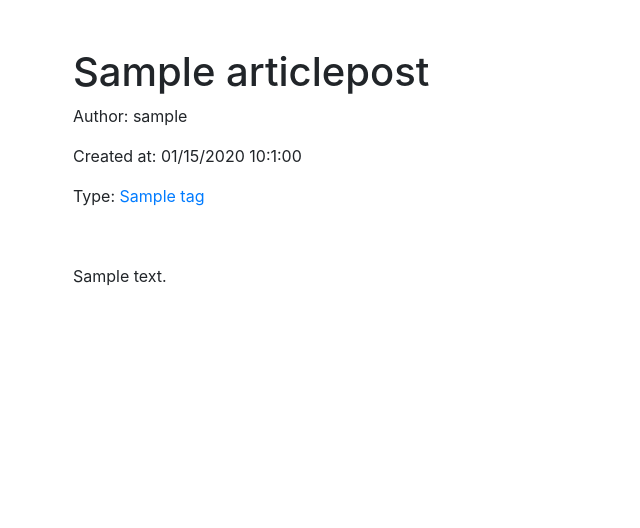
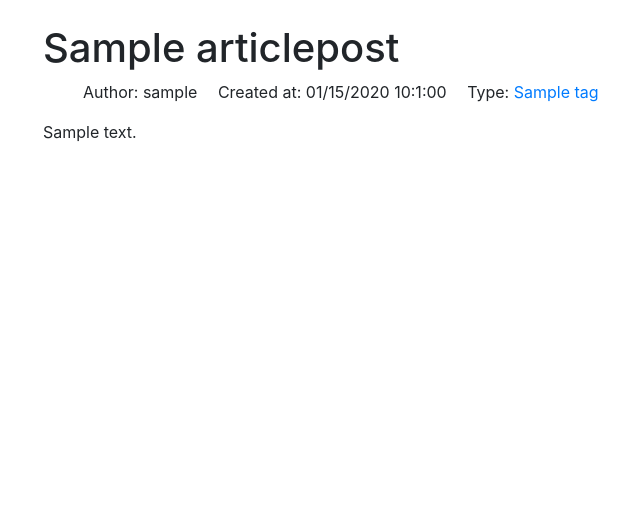
Before and after one commit to NanW3/ray_blog, a Django app: page /article/article-detail/1/ in a window 1280 px wide. Shown: the part 56-584 px from the top of the page, without its empty margins (27-667 px from the left). Run offline with Django 3.2, Linux system fonts and the light colour scheme; tables that the repository leaves empty hold one stand-in row (values such as "Sample post"); some libraries are stand-ins or nearby versions.

Commit message:
article_detail: improve UI

```diff
--- a/my_blog/article/views.py
+++ b/my_blog/article/views.py
@@ -35,4 +35,5 @@ def articles_with_tag(request, tag_pk):
     articles = ArticlePost.objects.filter(tag=tag)
     context['articles'] = articles
     context['tag'] = tag
+    context['tags'] = Tag.objects.all()
     return render(request, 'article/tag_list.html', context)
--- a/my_blog/static/article/article_list.css
+++ b/my_blog/static/article/article_list.css
@@ -13,14 +13,16 @@ div.blog p.blog-info {
     margin-top: 0;
 }
 
-ul.blog-info-description {
+div.blog-content{
+    text-indent: 2em;
+}
+
+ul.article-info-description {
     list-style-type: none;
     margin-bottom: 1em;
 }
-ul.blog-info-description li{
+
+ul.article-info-description li{
     display: inline-block;
-    margin-right: 2em;
+    margin-right: 1em;
 }
-div.blog-content{
-    text-indent: 2em;
-}
--- a/my_blog/templates/article/detail.html
+++ b/my_blog/templates/article/detail.html
@@ -1,22 +1,28 @@
 {% extends "base.html" %}
-
+{% load staticfiles %}
 
 {%block title%}
     {{article.title}}
 {% endblock title%}
+{% block header_extends %}
+    <link rel="stylesheet" href="{% static 'article/article_list.css' %}">
+{% endblock header_extends %}
 {% block article_active %}active{%endblock%}
 {% block content%}
 <div class="container">
-    <div class="class">
-        <h1 class="col-12 mt-4">{{ article.title }}</h1>
-        <div class="col-12">
-            <p>Author: {{article.author}}</p>
-            <p>Created at: {{article.created | date:"m/d/Y G:n:s"}}</p>
-            <p>Type: <a href="{% url 'article:articles_with_tag' article.tag.pk%}">{{ article.tag }}</a> </p>
-        </div>
-        <br>
-        <div class="col-12">
-            <p>{{article.body|safe}}</p>
+    <div class="row">
+        <div class="col-xs--10 col-xs-offset-1">
+            <h1>{{ article.title }}</h1>
+            <div>
+                <ul class="article-info-description">
+                    <li>Author: {{article.author}}</li>
+                    <li>Created at: {{article.created | date:"m/d/Y G:n:s"}}</li>
+                    <li>Type: <a href="{% url 'article:articles_with_tag' article.tag.pk%}">{{ article.tag }}</a></li>
+                </ul>
+            </div>
+            <div>
+                <p>{{article.body|safe}}</p>
+            </div>
         </div>
     </div>
 </div>
--- a/my_blog/templates/article/list.html
+++ b/my_blog/templates/article/list.html
@@ -21,8 +21,8 @@ Index
                             <div class="blog">
                                 <h3><a href="{% url 'article:article_detail' article.id %}">{{ article.title}}</a></h3>
                                 <p class="blog-info">
-                                    <span class="glyphicon glyphicon-tag"></span><a href="{% url 'article:articles_with_tag' article.tag.pk %}">{{ article.tag }}</a>
-                                    <span class="glyphicon glyphicon-time"></span>{{ article.created|date:"Y-m-d" }}
+                                    <a href="{% url 'article:articles_with_tag' article.tag.pk %}">{{ article.tag }}</a>
+                                    {{ article.created|date:"Y-m-d G:n:s" }}
                                 </p>
                                 <p>{{ article.body|striptags|truncatewords:100 | safe}}</p>
                                 <hr>
```
